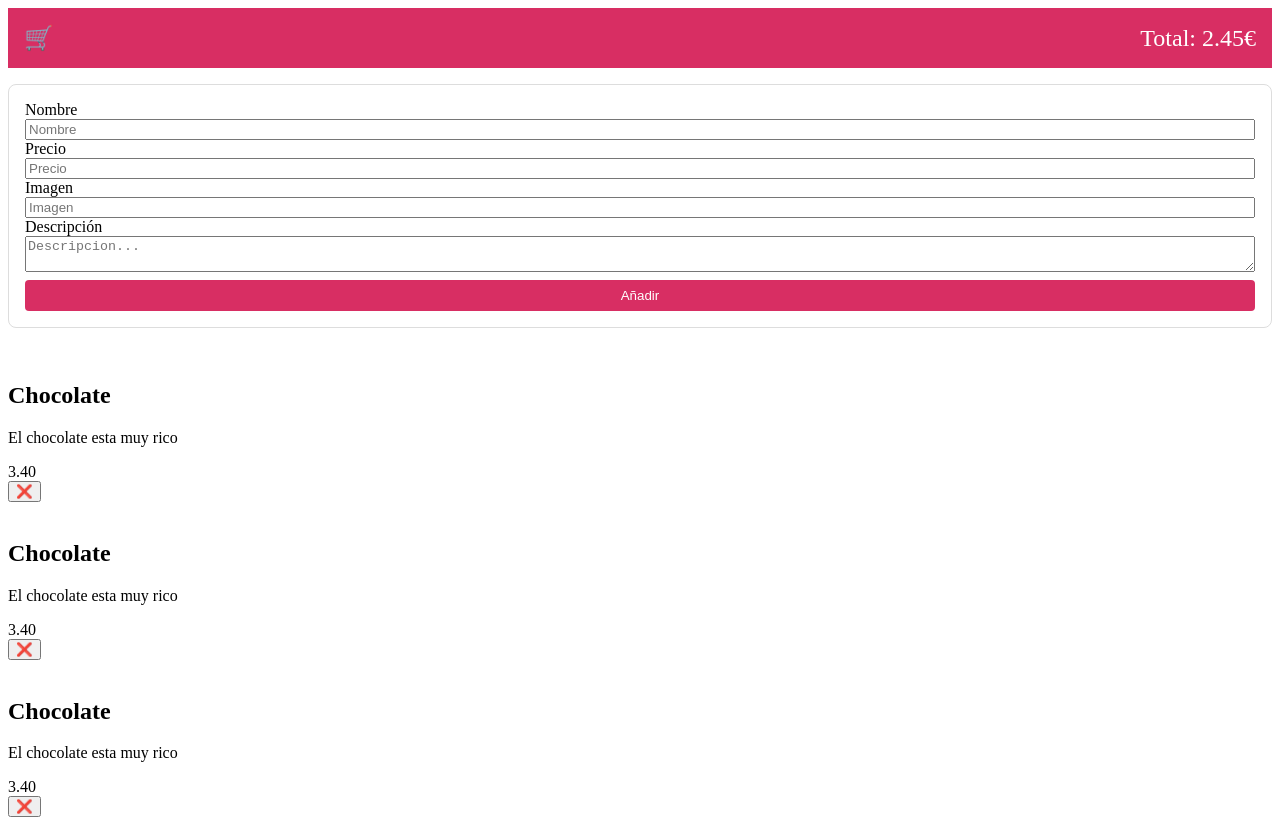
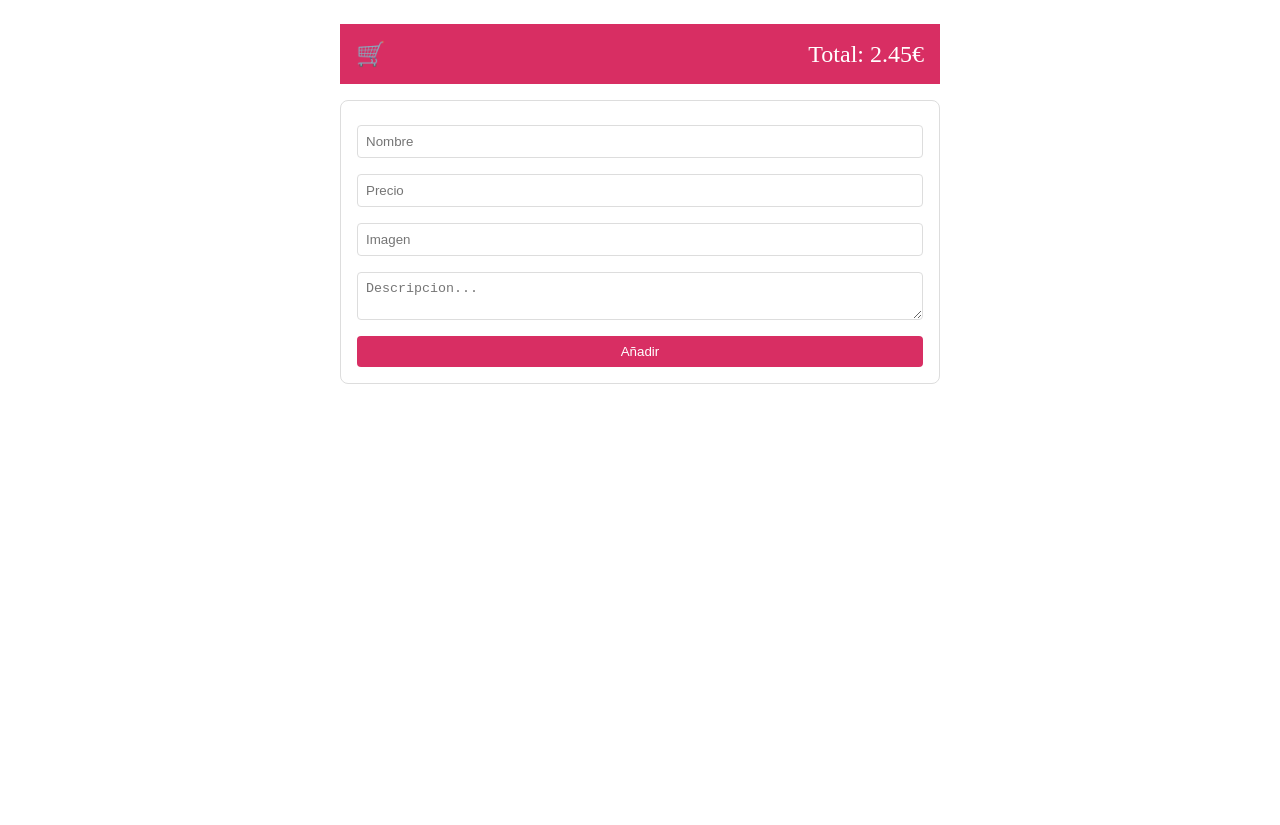
Before and after one commit to miguelcalvoruiz/shopping-cart-app, a React (Vite) app: page / in a window 1280 px wide. After the commit the page ends 800 px from the top, so only its background shows below. Built offline with nearby package versions, Linux system fonts and the light colour scheme.

Commit message:
set addProduct with form and fix some styles

```diff
--- a/src/App.css
+++ b/src/App.css
@@ -1,5 +1,5 @@
 .container {
-  max-width: '600px';
-  margin: '0 auto';
-  padding: '1rem';
+  max-width: 600px;
+  margin: 0 auto;
+  padding: 1rem;
 }
--- a/src/App.jsx
+++ b/src/App.jsx
@@ -2,14 +2,21 @@ import './App.css'
 import Header from './components/Header';
 import ProductForm from './components/ProductForm';
 import ProductList from './components/ProductList';
+import { useState } from 'react';
 
 const App = () => {
+
+  const [products, setProducts] = useState([]);
+
+  const addProduct = (product) => {
+    setProducts([...products, product]);
+  };
 
   return (
     <div className='container'>
       <Header total={2.45} />
-      <ProductForm />
-      <ProductList />
+      <ProductForm addProduct={addProduct} />
+      <ProductList products={products} />
     </div>
   )
 }
--- a/src/components/ProductCard.jsx
+++ b/src/components/ProductCard.jsx
@@ -1,13 +1,13 @@
+import './ProductCard.css'
 
-
-const ProductCard = () => {
+const ProductCard = ({product}) => {
     return (
         <div className="card">
-            <img className="image" src="" alt="" />
+            <img className="image" src={product.image} alt={product.name} />
             <div className="details">
-                <h2>Chocolate</h2>
-                <p>El chocolate esta muy rico</p>
-                <span>3.40</span>
+                <h2>{product.name}</h2>
+                <p>{product.description}</p>
+                <span>{product.price}€</span>
             </div>
             <button className="remove-button">❌</button>
         </div>
--- a/src/components/ProductForm.css
+++ b/src/components/ProductForm.css
@@ -8,7 +8,7 @@
     background-color: #FFF;
 }
 
-.product-input .product-textarea {
+.product-input, .product-textarea {
     margin: 0.5rem 0;
     padding: 0.5rem;
     border-radius: 4px;
--- a/src/components/ProductForm.jsx
+++ b/src/components/ProductForm.jsx
@@ -1,20 +1,55 @@
+import { useState } from 'react';
 import './ProductForm.css'
 
-const ProductForm = () => {
+const ProductForm = ({addProduct}) => {
+    const [name, setName] = useState('');
+    const [price, setPrice] = useState('');
+    const [image, setImage] = useState('');
+    const [description, setDescription] = useState('');
+
+
+    const handleSubmit = (e) => {
+        e.preventDefault();
+        addProduct({ name, price: parseFloat(price), image, description });
+        setName('');
+        setPrice('');
+        setImage('');
+        setDescription('');
+    };
+
     return (
-        <form className='product-form'>
+        <form className='product-form' onSubmit={handleSubmit}>
 
-            <label htmlFor="name">Nombre</label>
-            <input className='product-input' type="text" id="name" name="name" placeholder="Nombre" />
+            <input
+                className='product-input'
+                type="text"
+                placeholder="Nombre"
+                value={name}
+                onChange={(e) => setName(e.target.value)}
+            />
 
-            <label htmlFor="price">Precio</label>
-            <input className='product-input' type="number" name="price" id="price" placeholder="Precio" />
+            <input
+                className='product-input'
+                value={price}
+                onChange={(e) => setPrice(e.target.value)}
+                type="number"
+                placeholder="Precio"
+            />
 
-            <label htmlFor="image">Imagen</label>
-            <input className='product-input' type="text" id="image" name="image" placeholder="Imagen" />
+            <input
+                className='product-input'
+                value={image}
+                onChange={(e) => setImage(e.target.value)}
+                type="text"
+                placeholder="Imagen"
+            />
 
-            <label htmlFor="description">Descripción</label>
-            <textarea className='product-textarea' name="description" id="description" placeholder="Descripcion..."></textarea>
+            <textarea
+                className='product-textarea'
+                value={description}
+                onChange={(e) => setDescription(e.target.value)}
+                placeholder="Descripcion...">
+            </textarea>
 
 
             <button className='add-button' type="submit">Añadir</button>
--- a/src/components/ProductList.jsx
+++ b/src/components/ProductList.jsx
@@ -1,11 +1,11 @@
 import ProductCard from './ProductCard';
 
-const PorductList = () => {
+const PorductList = ({products}) => {
     return (
         <div>
-            <ProductCard></ProductCard>
-            <ProductCard></ProductCard>
-            <ProductCard></ProductCard>
+            {products.map((product, index) => (
+                <ProductCard key={index}  product={product}/>
+            ))}
         </div>
     )
 }
```
